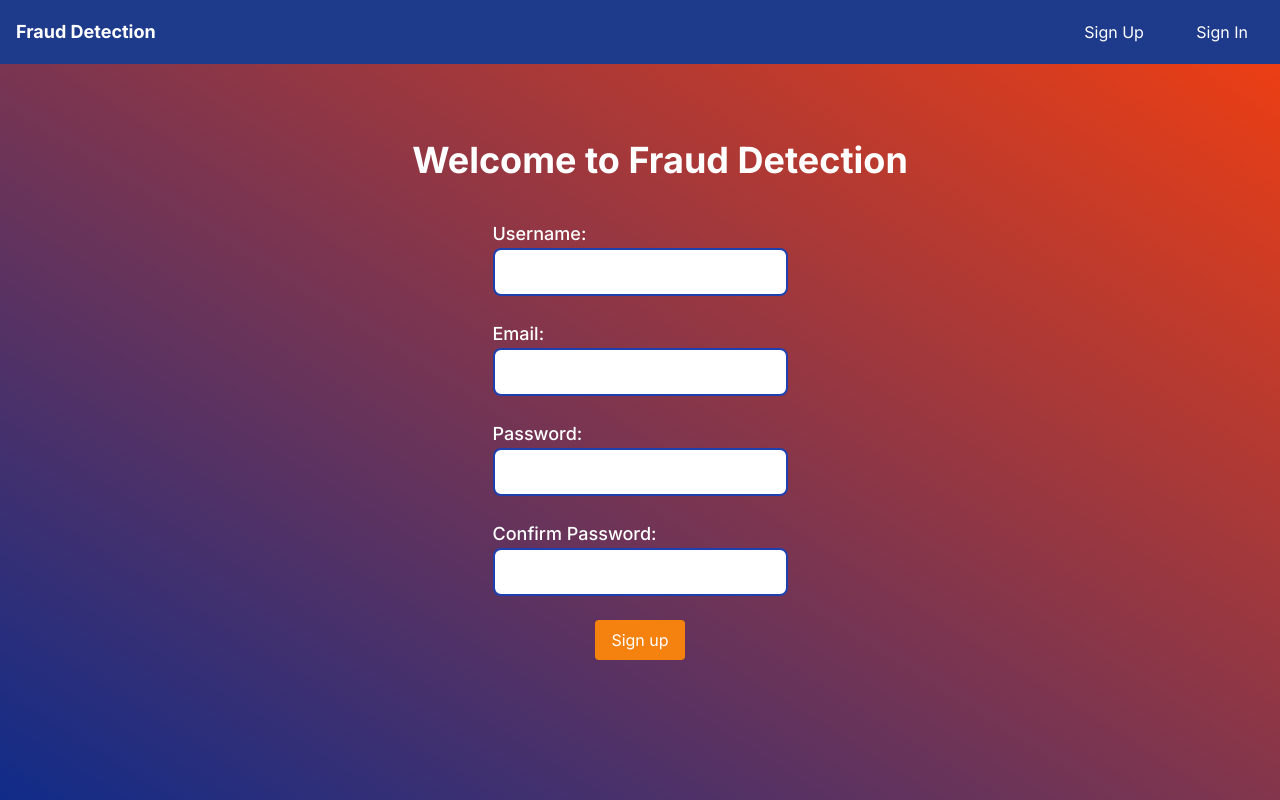
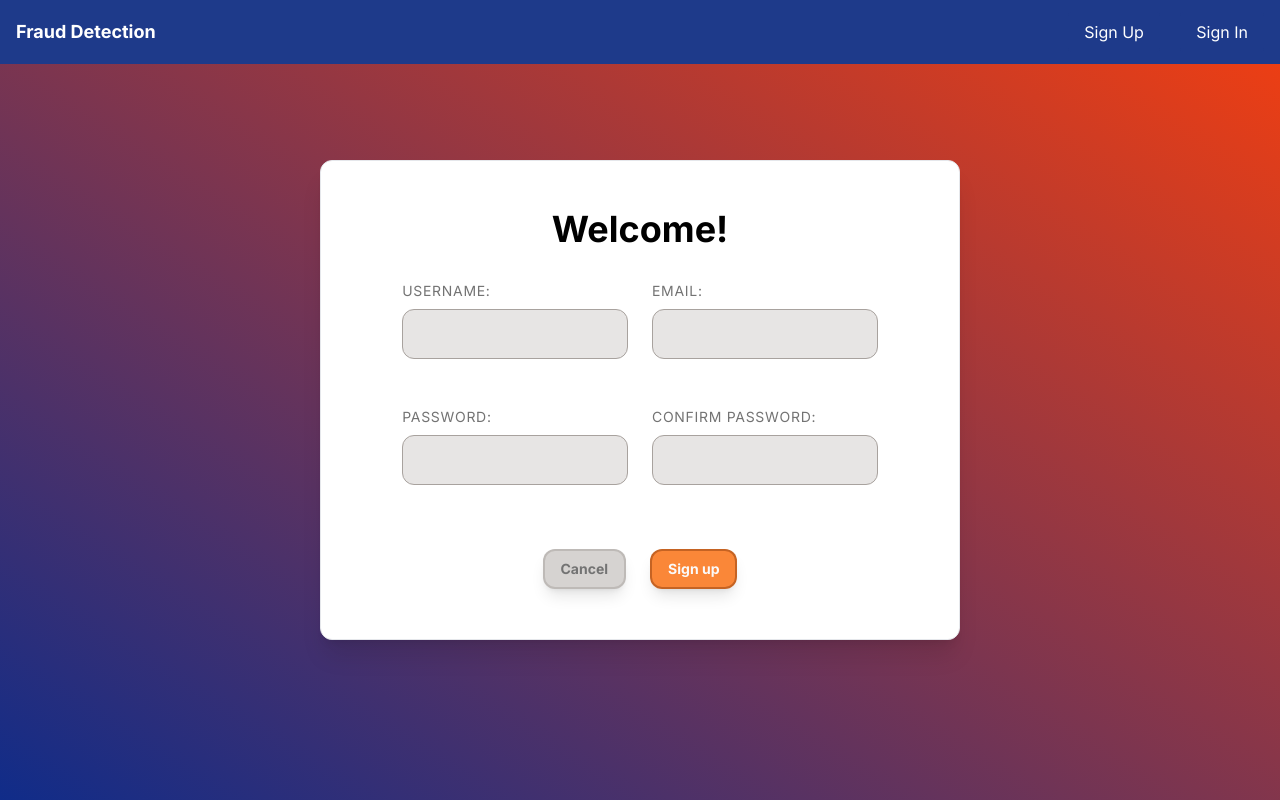
Before and after one commit to jnsltk/fraud_detection, a Django app: page /core/register/ in a window 1280 px wide. Run offline with Django 5.2, Linux system fonts and the light colour scheme; parts of the project's set-up code (start-up, migrations or seed data) failed here and were passed over; some libraries are stand-ins or nearby versions.

Commit message:
#1 Update register page looks

```diff
--- a/fraud_detection/core/templates/registration/login.html
+++ b/fraud_detection/core/templates/registration/login.html
@@ -4,7 +4,7 @@
 
     <div class="flex flex-col justify-center items-center bg-gradient-to-bl from-[#f53f0f] to-[#102c89] h-screen w-screen">
         <div class="h-3/5 w-1/3 rounded-xl border bg-white p-12 shadow-xl">
-            <h1 class="mb-4 text-4xl font-bold text-center">Welcome back</h1>
+            <h1 class="mb-4 text-center text-4xl font-bold">Welcome back</h1>
             <form action="{% url 'core/post_login' %}" method="post"
                   class="relative flex flex-col items-center space-y-6">
                 {% csrf_token %}
@@ -30,9 +30,9 @@
                 {% if error_message %}
                     <p class="absolute top-52 mt-2 text-lg text-red-600 text-wrap"><strong>{{ error_message }}</strong>
                     </p>{% endif %}
-                <div class="pt-8 w-full flex gap-6 justify-center">
+                <div class="flex w-full justify-center gap-6 pt-6">
                     <a href="/"
-                       class="text-nowrap bg-stone-300 rounded-xl px-4 py-2 shadow-lg border border-stone-400/50 border-2 text-sm text-neutral-500 font-bold hover:bg-stone-400/85 transition duration-150">
+                       class="rounded-xl border-2 border border-stone-400/50 bg-stone-300 px-4 py-2 text-sm font-bold text-neutral-500 shadow-lg transition duration-150 text-nowrap hover:bg-stone-400/85">
                         Cancel
                     </a>
                     <button type="submit"
--- a/fraud_detection/core/templates/registration/registration_form.html
+++ b/fraud_detection/core/templates/registration/registration_form.html
@@ -2,14 +2,17 @@
 
 {% block content %}
 
-<div class="flex flex-col justify-center items-center bg-gradient-to-bl from-[#f53f0f] to-[#102c89] h-screen w-screen text-white">
-    <h1 class="text-4xl font-bold text-center mb-4 ml-10">Welcome to Fraud Detection</h1>
-    <form action="{% url 'core/post_register' %}" method="post" class="flex flex-col items-center space-y-6">
+    <div class="flex flex-col justify-center items-center bg-gradient-to-bl from-[#f53f0f] to-[#102c89] h-screen w-screen">
+        <div class="h-3/5 w-1/2 rounded-xl border bg-white p-12 shadow-xl">
+            <h1 class="mb-8 text-center text-4xl font-bold">Welcome!</h1>
+            <form action="{% url 'core/post_register' %}" method="post">
+                <div class="flex items-center justify-center flex-wrap gap-6">
                     {% csrf_token %}
                     {% for field in form %}
-            <div class="flex flex-col items-start w-full">
+                        <div class="flex flex-col items-start w-5/12 relative mb-2">
                             <!-- Label (white text) -->
-                <label for="{{ field.id_for_label }}" class="text-lg font-medium text-white">
+                            <label for="{{ field.id_for_label }}"
+                                   class="mb-2 block text-sm font-normal uppercase tracking-wider text-neutral-500">
                                 {% if field.label == 'Password confirmation' %}
                                     Confirm Password:
                                 {% else %}
@@ -21,18 +24,26 @@
                                     name="{{ field.name }}"
                                     type="{{ field.field.widget.input_type }}"
                                     value="{{ field.value|default:'' }}"
-                    class="px-4 py-2 rounded-lg border-2 border-blue-800 text-lg text-black"
+                                    class="mb-4 w-full rounded-xl border border-stone-400 bg-stone-200 p-3 font-mono text-neutral-500"
                             />
                             <!-- Display Validation Errors -->
                             {% if field.errors %}
-                    <p class="text-red-600 text-sm">{{ field.errors|join:", " }}</p>
+                                <p class="absolute top-20 text-sm text-red-600">{{ field.errors|join:", " }}</p>
                             {% endif %}
                         </div>
                     {% endfor %}
-        <button type="submit" class="px-4 py-2 bg-[#F5820F] rounded hover:bg-red-600 transition-colors">
+                </div>
+                <div class="flex w-full justify-center gap-6 pt-10">
+                    <a href="/"
+                       class="rounded-xl border-2 border border-stone-400/50 bg-stone-300 px-4 py-2 text-sm font-bold text-neutral-500 shadow-lg transition duration-150 text-nowrap hover:bg-stone-400/85">
+                        Cancel
+                    </a>
+                    <button type="submit" class="rounded-xl border-2 border border-amber-800/50 px-4 py-2 text-sm font-bold text-neutral-50 shadow-lg transition text-nowrap bg-orange-500/85 transition-duration-150 hover:bg-orange-400/85">
                         Sign up
                     </button>
+                </div>
             </form>
+        </div>
     </div>
 
 {% endblock %}
```
Lines whose indentation alone changed are shown as unchanged.
